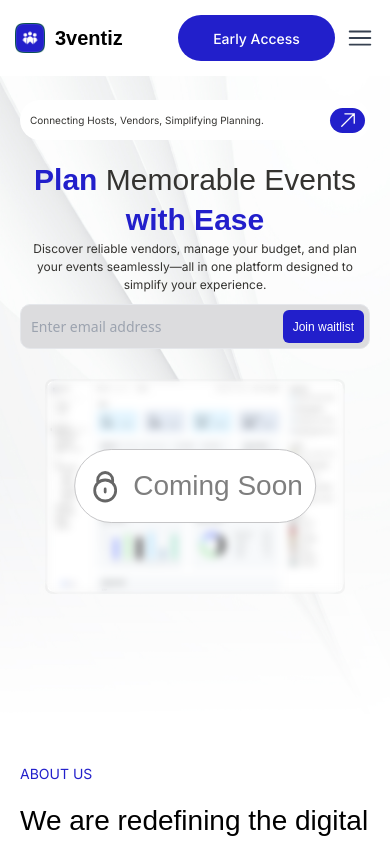
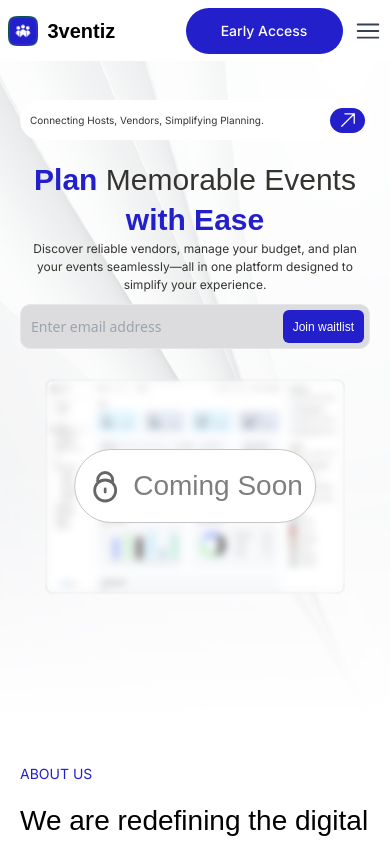
Before and after one commit to Tekkdose-Ltd/3Ventiz-Landing-Page, a React (Vite) app: page / in a window 390 px wide. Shown: the top 842 px of the page. Built offline with nearby package versions, Linux system fonts and the light colour scheme; a web font is replaced by a local one.

Commit message:
push for test

```diff
--- a/src/components/carousel.jsx
+++ b/src/components/carousel.jsx
@@ -54,7 +54,7 @@ export default function Carousel({ slides }) {
     },
     [
       // Autoplayy({ delay: 2000, jump: false }),
-      AutoScroll({ playOnInit: true,speed:2 })
+      AutoScroll({ playOnInit: true,speed:1 })
     ],
   );
   return (
--- a/src/components/navbar.jsx
+++ b/src/components/navbar.jsx
@@ -25,7 +25,7 @@ export default function Navbar() {
     <header className="fixed inset-x-0 top-0 left-0 right-0 z-50 bg-white">
       <nav
         aria-label="Global"
-        className="flex items-center justify-between p-6 lg:px-8"
+        className="flex items-center justify-between p-3 lg:px-8"
       >
         <div className="flex md:flex-1">
           <button className="-m-1.5 p-1.5">
```
